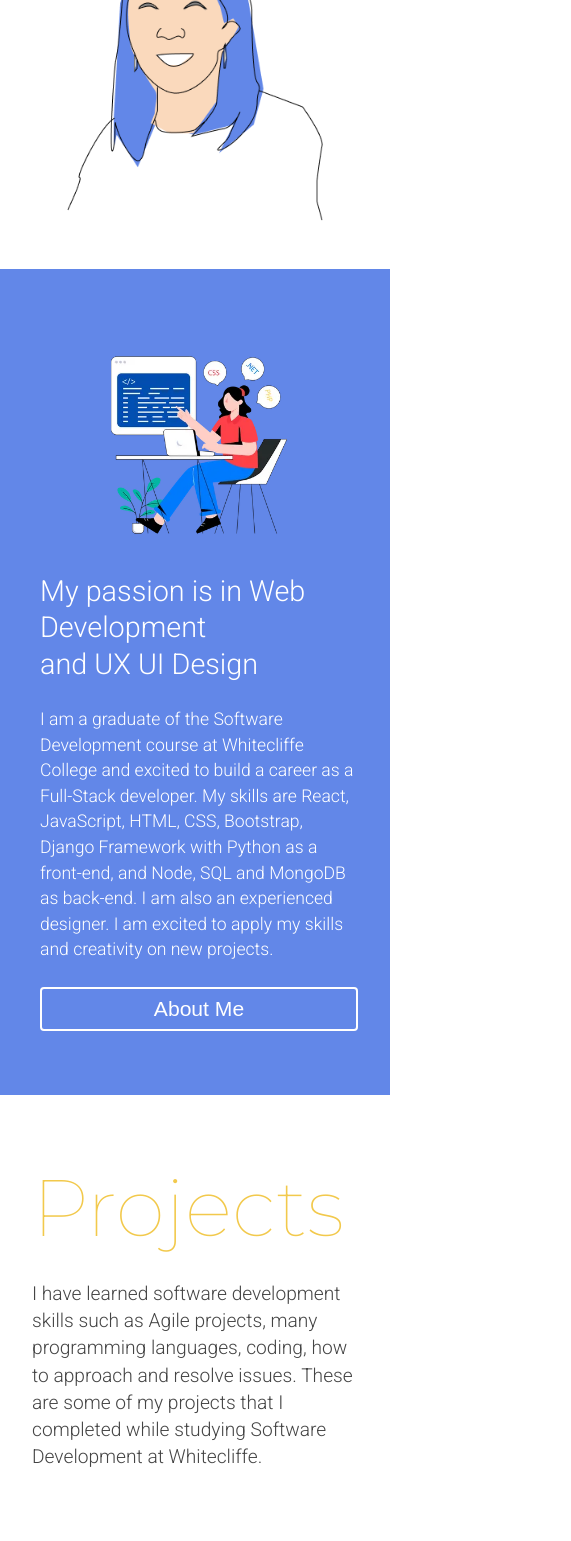
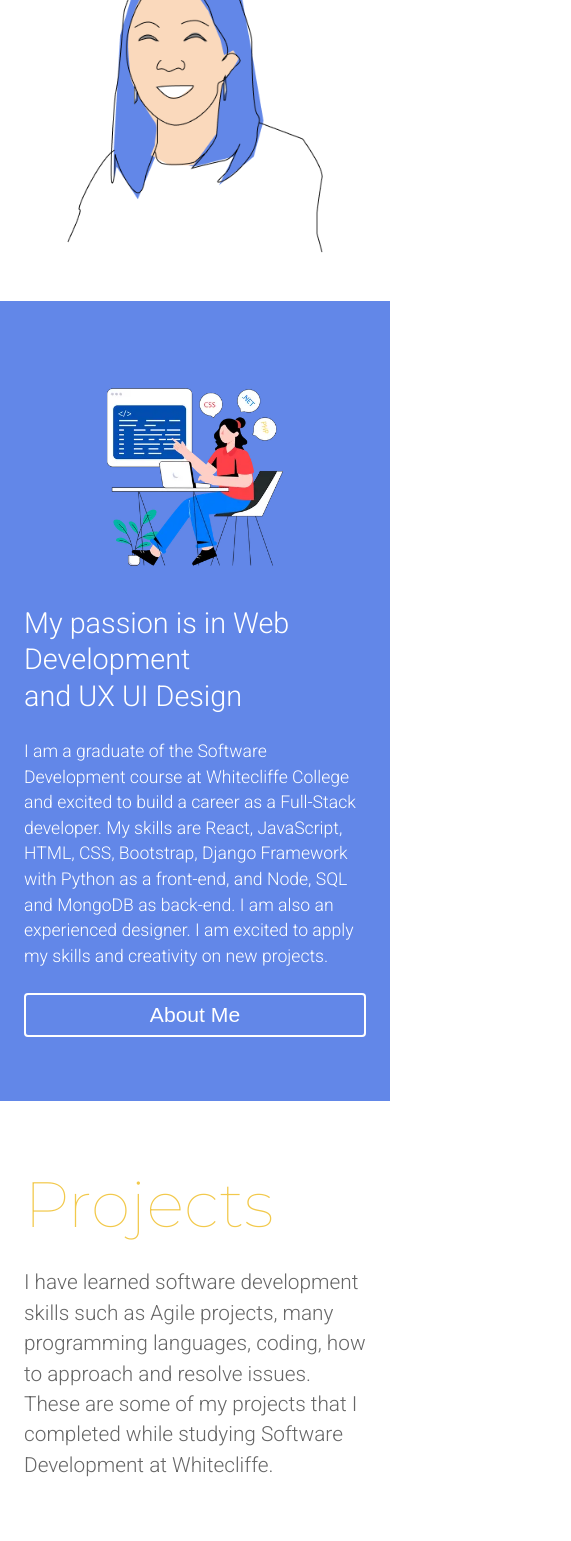
Before and after one commit to Masamist/Portfolio, a React (Create React App) app: page / in a window 390 px wide. Shown: the part 432-1973 px from the top of the page, 571 px wide, since content can reach past the window. Built offline with nearby package versions, Linux system fonts and the light colour scheme.

Commit message:
fix bug in Home

```diff
--- a/src/index.css
+++ b/src/index.css
@@ -2,7 +2,7 @@
 @import url('https://fonts.googleapis.com/css2?family=Montserrat+Alternates:wght@100&family=Roboto:wght@100;300;400;500;700;900&display=swap');
 /* variables */
 :root {
-  --heading-color: #444;
+  --heading-color: #666;
   --text-color: #999;
   --primary-color: #6287E8;
   --secondary-color: #FD7777;
@@ -48,7 +48,7 @@ a{
 }
 @media (max-width: 1250px) {
   .container {
-    margin: auto 1rem;
+    margin: auto 1.5rem;
   }
 }
 
--- a/src/pages/Home.css
+++ b/src/pages/Home.css
@@ -79,7 +79,10 @@
   .home-top-title {
     font-size: 2.3rem;
     line-height: 3rem;
-    padding-left: 1.2rem;
+    padding-left: 0;
+  }
+  .home-top div:first-child {
+    padding: 3rem 2rem;
   }
 
 }
@@ -164,6 +167,9 @@
   }
 }
 @media (max-width: 600px) {
+  .home-intro {
+    padding: 3rem 1.5rem 4rem 1.5rem;
+  }
   .intro-img {
     width: 16rem;
   }
@@ -190,12 +196,13 @@
   float: right;
 }
 .home-project-txt-container {
+  margin: 0;
   padding: 3rem 0;
   width: 60%;
 }
 .home-project-txt {
-  font-size: 1.4rem;
-  line-height: 2.1rem;
+  font-size: 1.6rem;
+  line-height: 2.4rem;
 }
 .home-project-container {
   display: flex;
@@ -209,8 +216,8 @@
 }
 .home-project-container > div > p{
   padding-top: .3rem;
-  font-size: 1.2rem;
-  line-height: 1.6rem;
+  font-size: 1.3rem;
+  line-height: 2rem;
 }
 .home-project-container img {
   border: 1px solid #BFBFBF;
@@ -219,11 +226,12 @@
 }
 .home-project-container h3 {
   color: var(--tertiary-color);
-  font-size: 2.1rem;
-  font-weight: 300;
+  font-size: 2rem;
+  font-weight: 400;
   padding: .5rem 0;
 }
-.home-project-btn {
+
+.home-project-btn-container {
   display: flex;
   justify-content: center;
 }
@@ -264,8 +272,8 @@
     float: left;
   }
   .home-project-txt {
-    font-size: 1.2rem;
-    line-height: 1.7rem;
+    font-size: 1.3rem;
+    line-height: 1.9rem;
   }
   .home-project-txt-container {
     padding: 1.5rem 2rem;
@@ -273,7 +281,7 @@
   }
   .home-project-container > div{
     width: 23rem;
-    padding-bottom: 7rem;
+    padding-bottom: 5rem;
   }
   .home-project-container img {
     display: block;
@@ -285,10 +293,10 @@
 @media (max-width: 600px) {
   .home-project-title {
     font-size: 5rem;
-    padding-left: 1rem;
+    padding: 0;
   }
   .home-project-txt-container {
-    padding: 1.5rem 1rem;
+    padding: 1.5rem 0;
     width: 100%;
   }
   .home-project-container > div{
@@ -301,15 +309,22 @@
   }
   .home-project-container > div > p{
     padding-top: .2rem;
-    font-size: 1rem;
-    line-height: 1.4rem;
+    font-size: 1.3rem;
+    line-height: 1.8rem;
   }
-  .home-project-btn {
+  .home-project-btn-link {
     width: 100%;
   }
   #home-game-btn {
     width: 100%;
-    margin: 5rem;
+    padding-right: 0;
+    padding-left: 0;
+  }
+}
+@media (max-width: 400px) {
+  .home-project-title {
+    font-size: 4rem;
+    padding: 0;
   }
 }
 
@@ -359,19 +374,23 @@
   }
   .challenge-txt{
     color: #fff;
-    padding: 3rem 3rem;
+    padding: 3rem 1rem;
     font-size: 1.1rem;
     line-height: 2rem;
   }
 }
 @media (max-width: 550px) {
   .challenge-title {
-    font-size: 2.8rem;
+    font-size: 2.5rem;
   }
   .challenge-txt{
     color: #fff;
-    padding: 3rem 1.5rem;
-    font-size: 1rem;
-    line-height: 1.8rem;
+    padding: 3rem 0;
+    font-size: 1.3rem;
+    line-height: 2rem;
+  }
+  #challenge-btn {
+    padding-right: 0;
+    padding-left: 0;
   }
 }
--- a/src/pages/Home.js
+++ b/src/pages/Home.js
@@ -54,7 +54,7 @@ function Introduction() {
             <p class='intro-p'>I am a graduate of the Software Development course at Whitecliffe College and excited to build a career as a Full-Stack developer.
               My skills are React, JavaScript, HTML, CSS, Bootstrap, Django Framework with Python as a front-end, and Node, SQL and MongoDB as back-end. I am also an experienced designer.
               I am excited to apply my skills and creativity on new projects.</p>
-            <button className='btn-white'>About Me</button>
+            <button className='btn-white' id='challenge-btn'>About Me</button>
           </div>
         </div>
 
@@ -103,8 +103,8 @@ function Projects() {
                  industry  expo.</p>
             </div>
           </div>
-          <div className='home-project-btn'>
-            <Link to="/products">
+          <div className='home-project-btn-container'>
+            <Link to="/products" className='home-project-btn-link'>
               <button className='btn-yellow' id='home-game-btn'>
                 More Projects
               </button>
@@ -128,7 +128,7 @@ function Challenge() {
             rewarding once I the find the solution.
             I am excited to commence new projects and collaborate in a team.
           </p>
-        <button className='btn-white' id='challenge-color'>About Me</button>
+        <button className='btn-white' id='challenge-btn'>About Me</button>
       </div>
     </section>
   )
--- a/src/pages/Projects.css
+++ b/src/pages/Projects.css
@@ -125,7 +125,7 @@
     width: 100%;
     padding: .5rem 0;
     margin: .6rem 0;
-    font-size: 1.2em;
+    font-size: 1.1em;
   }
 }
 @media (max-width: 450px) {
@@ -140,6 +140,7 @@
   .tool-icons {
     width: 18rem;
   }
+
 }
 @media (max-width: 300px) {
   .tool-icons {
@@ -300,6 +301,13 @@
     line-height: 1.5rem;
     padding-bottom: 1.5rem;
   }
+  .kpc-button-container > div {
+    flex: 100%;
+    padding: 1.5rem 0 0 0;
+  }
+  #right {
+    float: left;
+  }
 }
 
 
@@ -379,7 +387,7 @@
     padding: 2rem .8rem;
   }
   .getit-txt-container {
-    padding: 1rem 1rem 0 1rem
+    padding: 1rem 0 0 0
   }
 }
 
```
